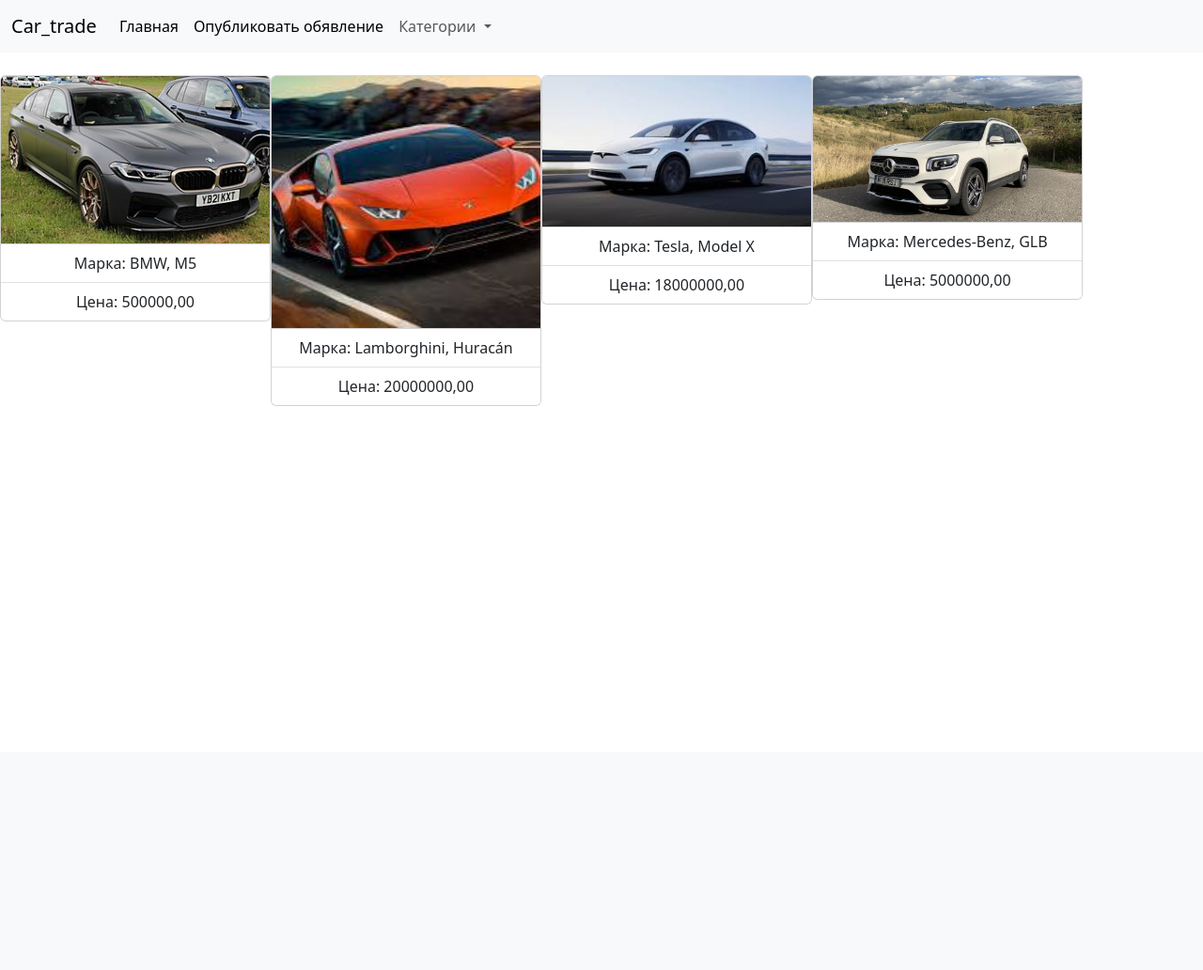
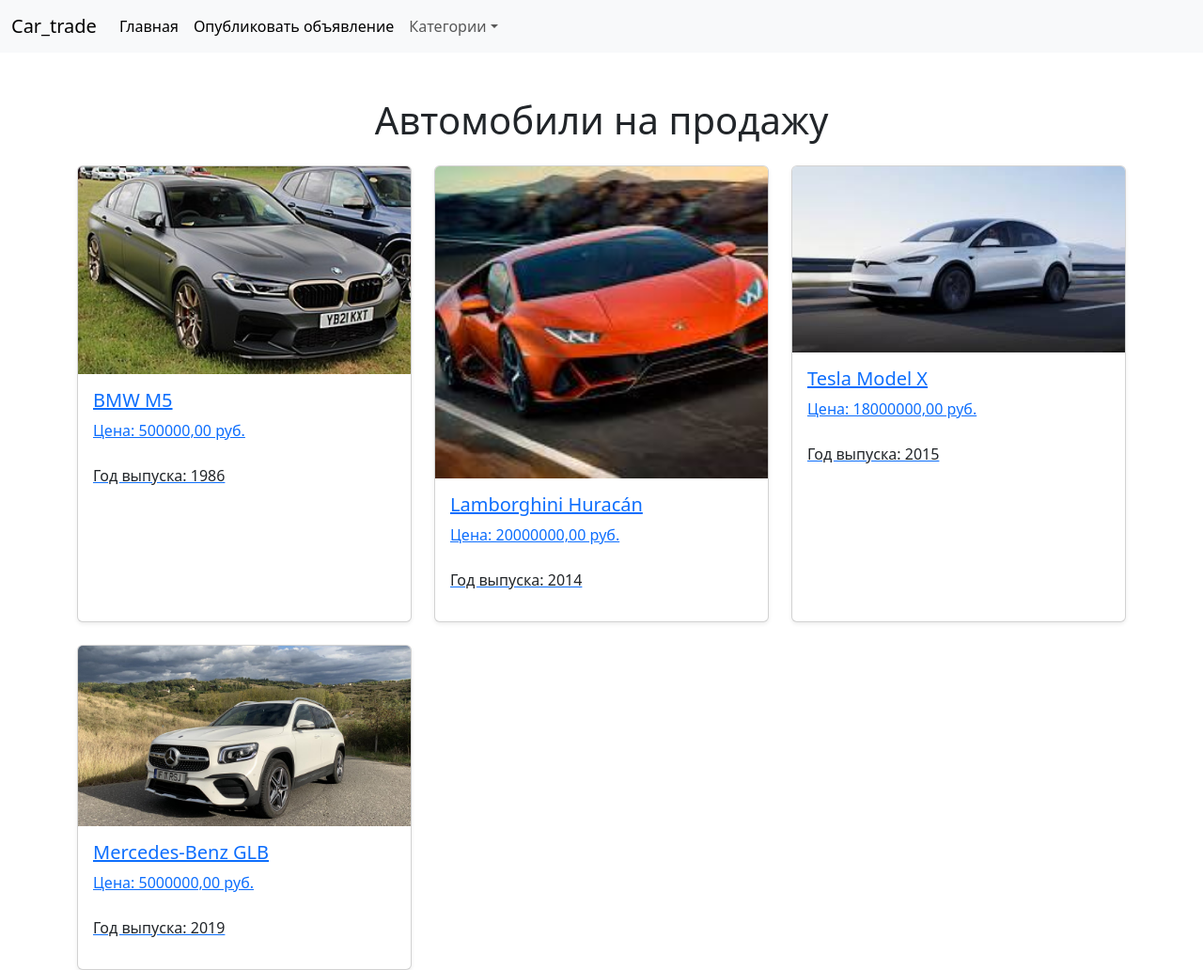
Before and after one commit to Evo-PG/car_marcet_2site, a Django app: page /home/ in a window 1280 px wide. Shown: the whole page at 94% size. Before the commit the page ends 432 px from the top, so only its background shows below. Run offline with Django 5.2, Linux system fonts and the light colour scheme; data comes from the database, SQL or seed files in the repository.

Commit message:
design update

```diff
--- a/app/templates/app/home.html
+++ b/app/templates/app/home.html
@@ -2,14 +2,16 @@
 <html lang="en">
 <head>
     <meta charset="UTF-8">
-    <title>Title</title>
+    <meta name="viewport" content="width=device-width, initial-scale=1.0">
+    <title>Авто на продажу</title>
     <link href="https://cdn.jsdelivr.net/npm/bootstrap@5.3.3/dist/css/bootstrap.min.css" rel="stylesheet" integrity="sha384-QWTKZyjpPEjISv5WaRU9OFeRpok6YctnYmDr5pNlyT2bRjXh0JMhjY6hW+ALEwIH" crossorigin="anonymous">
     <script src="https://cdn.jsdelivr.net/npm/bootstrap@5.3.3/dist/js/bootstrap.bundle.min.js" integrity="sha384-YvpcrYf0tY3lHB60NNkmXc5s9fDVZLESaAA55NDzOxhy9GkcIdslK1eN7N6jIeHz" crossorigin="anonymous"></script>
 </head>
 <body>
+
 <nav class="navbar navbar-expand-lg bg-body-tertiary">
   <div class="container-fluid">
-    <a class="navbar-brand" href="">Car_trade</a>
+    <a class="navbar-brand" href="#">Car_trade</a>
     <button class="navbar-toggler" type="button" data-bs-toggle="collapse" data-bs-target="#navbarNavDropdown" aria-controls="navbarNavDropdown" aria-expanded="false" aria-label="Toggle navigation">
       <span class="navbar-toggler-icon"></span>
     </button>
@@ -18,15 +20,13 @@
         <li class="nav-item">
           <a class="nav-link active" aria-current="page" href="{% url 'home' %}">Главная</a>
         </li>
-          <li class="nav-item">
-            <a class="nav-link active" aria-current="page" href="{% url 'car_create' %}">Опубликовать обявление</a>
-          </li>
+        <li class="nav-item">
+          <a class="nav-link active" href="{% url 'car_create' %}">Опубликовать объявление</a>
+        </li>
         <li class="nav-item dropdown">
-          <a class="nav-link dropdown-toggle" href="#" role="button" data-bs-toggle="dropdown" aria-expanded="true">
-            Категории
-          </a>
+          <a class="nav-link dropdown-toggle" href="#" role="button" data-bs-toggle="dropdown" aria-expanded="true">Категории</a>
           <ul class="dropdown-menu">
-              {% for category in categories%}
+              {% for category in categories %}
                   <li><a class="dropdown-item" href="{% url 'category' category.id %}">{{ category.title }}</a></li>
               {% endfor %}
           </ul>
@@ -35,21 +35,29 @@
     </div>
   </div>
 </nav>
-<div class="card-group">
-    {% for cars in car %}
-    <center>
-        <br>
-        <div class="card" style="width: 18rem;">
-            <a href="{% url 'car' cars.id %}">
-                <img src="{{ cars.image.url }}" class="card-img-top" alt="...">
-            </a>
-            <ul class="list-group list-group-flush">
-                <li class="list-group-item">Марка: {{ cars.make }}, {{ cars.model }}</li>
-                <li class="list-group-item">Цена: {{ cars.price }}</li>
-            </ul>
+
+<div class="container mt-5">
+  <h1 class="text-center mb-4">Автомобили на продажу</h1>
+  <div class="row row-cols-1 row-cols-md-3 g-4">
+    {% for car in cars %}
+      <div class="col">
+        <div class="card h-100 shadow-sm">
+          <a href="{% url 'car' car.id %}">
+            <img src="{{ car.image.url }}" class="card-img-top" alt="Фото автомобиля">
+          <div class="card-body">
+            <h5 class="card-title">{{ car.make }} {{ car.model }}</h5>
+            <p class="card-text">Цена: {{ car.price }} руб.</p>
+          </div>
+          <ul class="list-group list-group-flush">
+            <li class="list-group-item">Год выпуска: {{ car.year }}</li>
+          </ul>
+          </a>
+            <br>
         </div>
-    </center>
+      </div>
     {% endfor %}
+  </div>
 </div>
+
 </body>
 </html>
--- a/app/views.py
+++ b/app/views.py
@@ -7,13 +7,13 @@ def home_site(reqeust):
     cars = Car.objects.all()
     category = Category.objects.all()
 
-    return render(request=reqeust, template_name='app/home.html', context={"car":cars,"categories":category})
+    return render(request=reqeust, template_name='app/home.html', context={"cars":cars,"categories":category})
 
 def category_site(reqeust, pk):
     cars = Car.objects.filter(category_it=pk)
     category = Category.objects.all()
 
-    return render(request=reqeust, template_name='app/category.html', context={"categories":category, "car":cars})
+    return render(request=reqeust, template_name='app/category.html', context={"categories":category, "cars":cars})
 
 def car_site(reqeust, pk):
     cars = Car.objects.get(id=pk)
```
Also changed, not shown: app/templates/app/car.html (+28 -17 lines), app/templates/app/category.html (+30 -21 lines).
